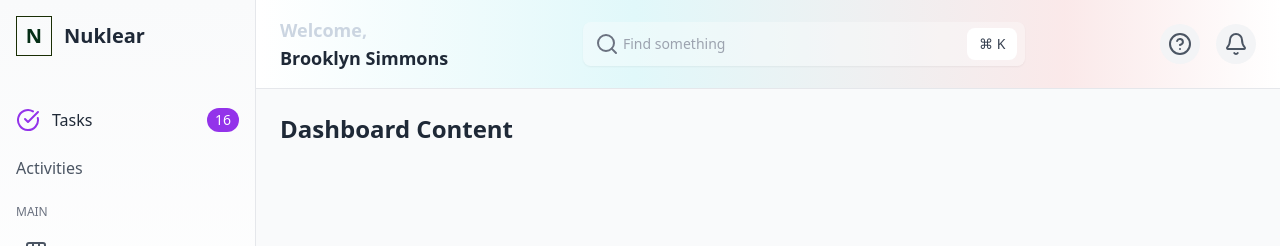
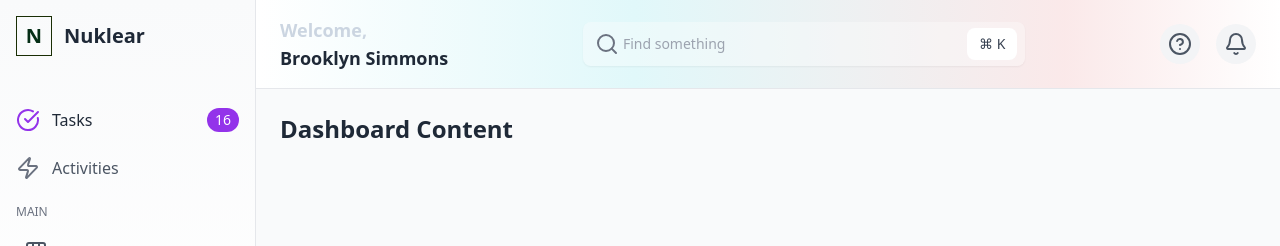
Before and after one commit to SylvHardDev/odooKiller, a React (Vite) app: page / in a window 1280 px wide. Shown: the top 246 px of the page. Built offline with nearby package versions, Linux system fonts and the light colour scheme.

Commit message:
import zap icon from react lucide

```diff
--- a/src/components/Sidebar/Sidebar.tsx
+++ b/src/components/Sidebar/Sidebar.tsx
@@ -1,5 +1,17 @@
-import "./Sidebar.css"
-import { CheckCircle, Grid, Calendar, FileText, Box, BarChart, Users, User, Settings, HelpCircle } from "lucide-react";
+import "./Sidebar.css";
+import {
+  CheckCircle,
+  Grid,
+  Zap,
+  Calendar,
+  FileText,
+  Box,
+  BarChart,
+  Users,
+  User,
+  Settings,
+  HelpCircle,
+} from "lucide-react";
 
 const Sidebar = () => {
   return (
@@ -20,12 +32,14 @@ const Sidebar = () => {
               <CheckCircle className="text-purple-600 mr-3" />
               <span className="text-gray-800 font-medium">Tasks</span>
             </div>
-            <span className="bg-purple-600 text-white text-sm px-2 py-0.5 rounded-full">16</span>
+            <span className="bg-purple-600 text-white text-sm px-2 py-0.5 rounded-full">
+              16
+            </span>
           </div>
         </div>
 
         <div className="flex items-center mb-6">
-          {/* <Lightning className="text-gray-500 mr-3" /> */}
+          <Zap className="text-gray-500 mr-3" />
           <span className="text-gray-600 font-medium">Activities</span>
         </div>
 
```
